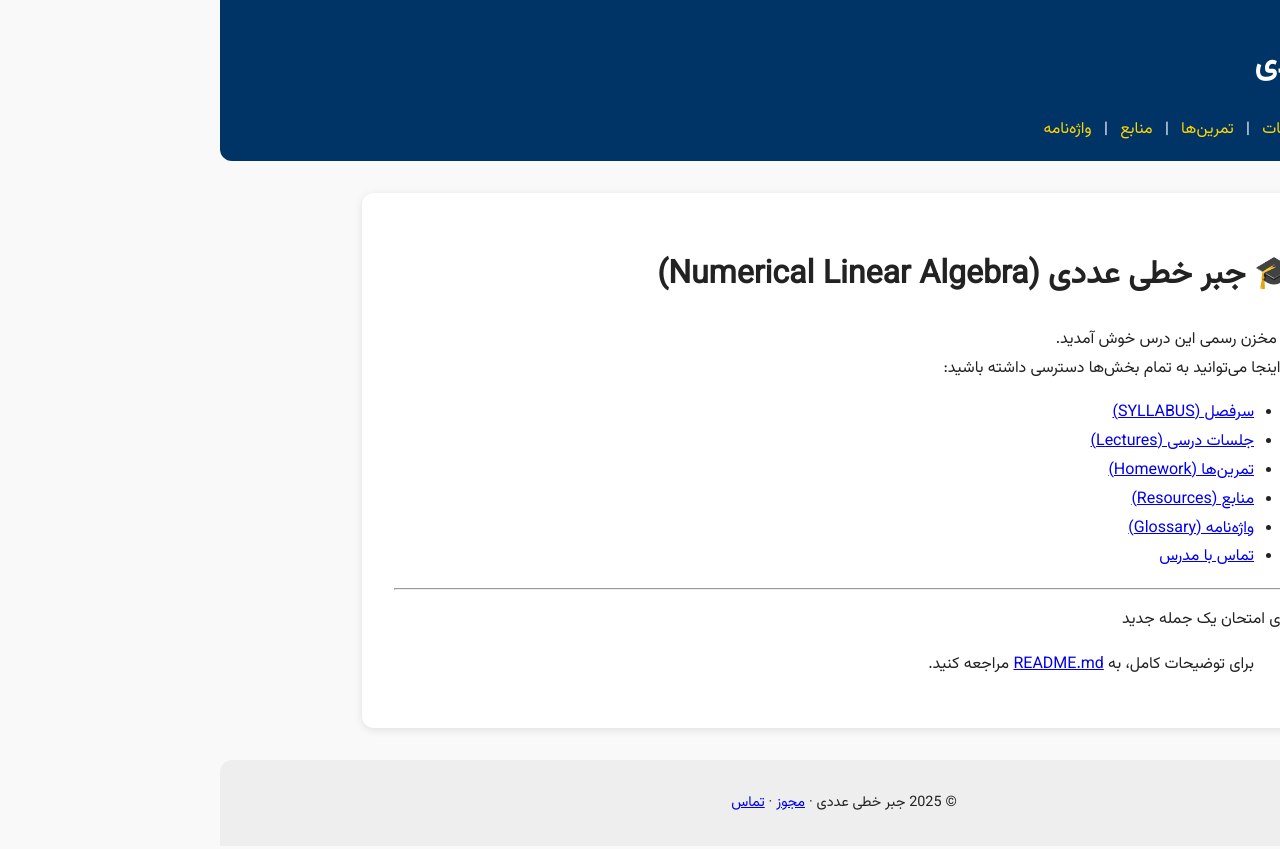
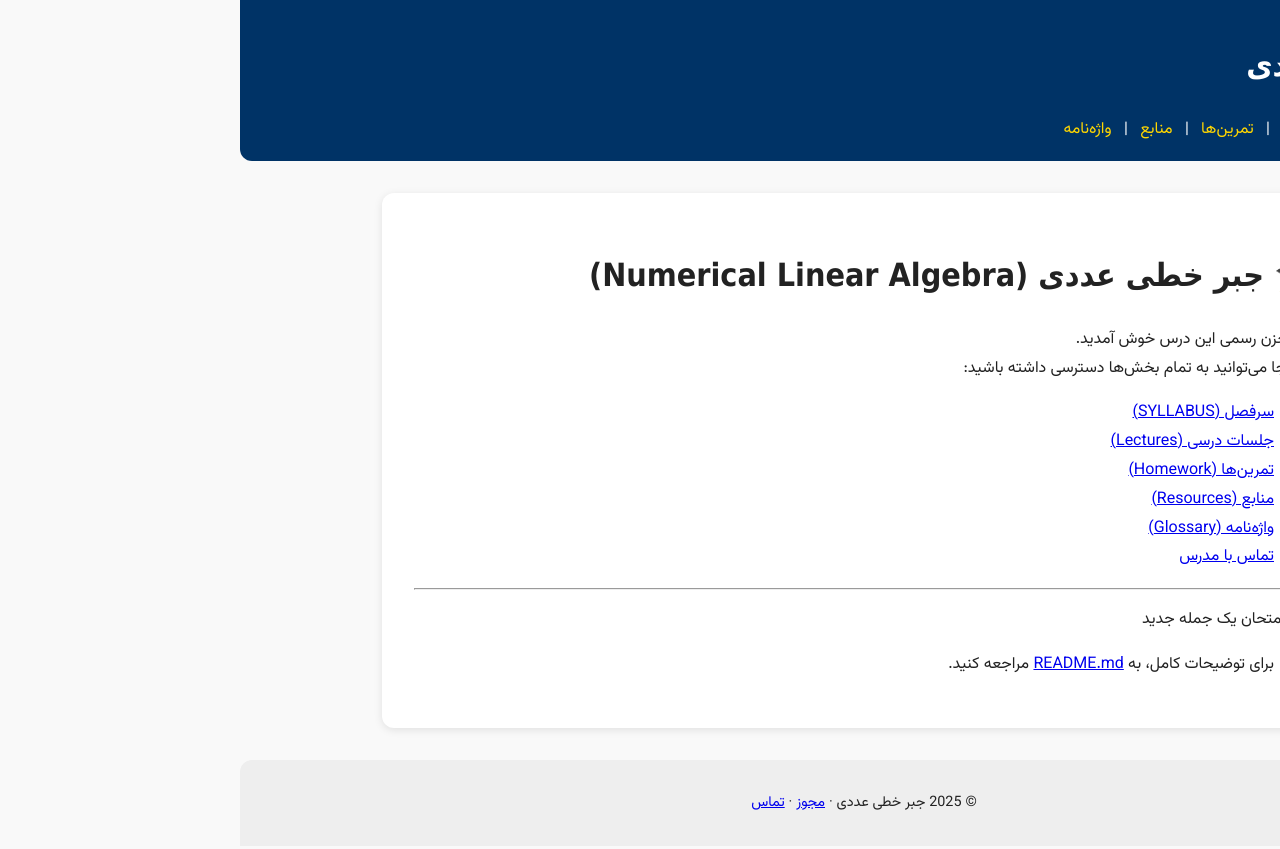
Before and after one commit to emonabbati/Numerical-Linear-Algebra-Farsi, a Jekyll site: the page built from index.md, in a window 1280 px wide. Shown: the top 849 px of the page. Built offline with Jekyll 4.4.1, drawn with Linux system fonts in a browser that asks for light colours; some web fonts are replaced.

Commit message:
Update style.css

```diff
--- a/assets/css/style.css
+++ b/assets/css/style.css
@@ -1,3 +1,18 @@
+@font-face {
+  font-family: 'Vazirmatn';
+  src: url('../fonts/vazirmatn/Vazirmatn-Regular.woff2') format('woff2');
+  font-weight: normal;
+  font-style: normal;
+}
+
+@font-face {
+  font-family: 'Vazirmatn';
+  src: url('../fonts/vazirmatn/Vazirmatn-Bold.woff2') format('woff2');
+  font-weight: bold;
+  font-style: normal;
+}
+
+
 body {
   font-family: 'Vazirmatn', Tahoma, Arial, sans-serif;
   direction: rtl;
```
